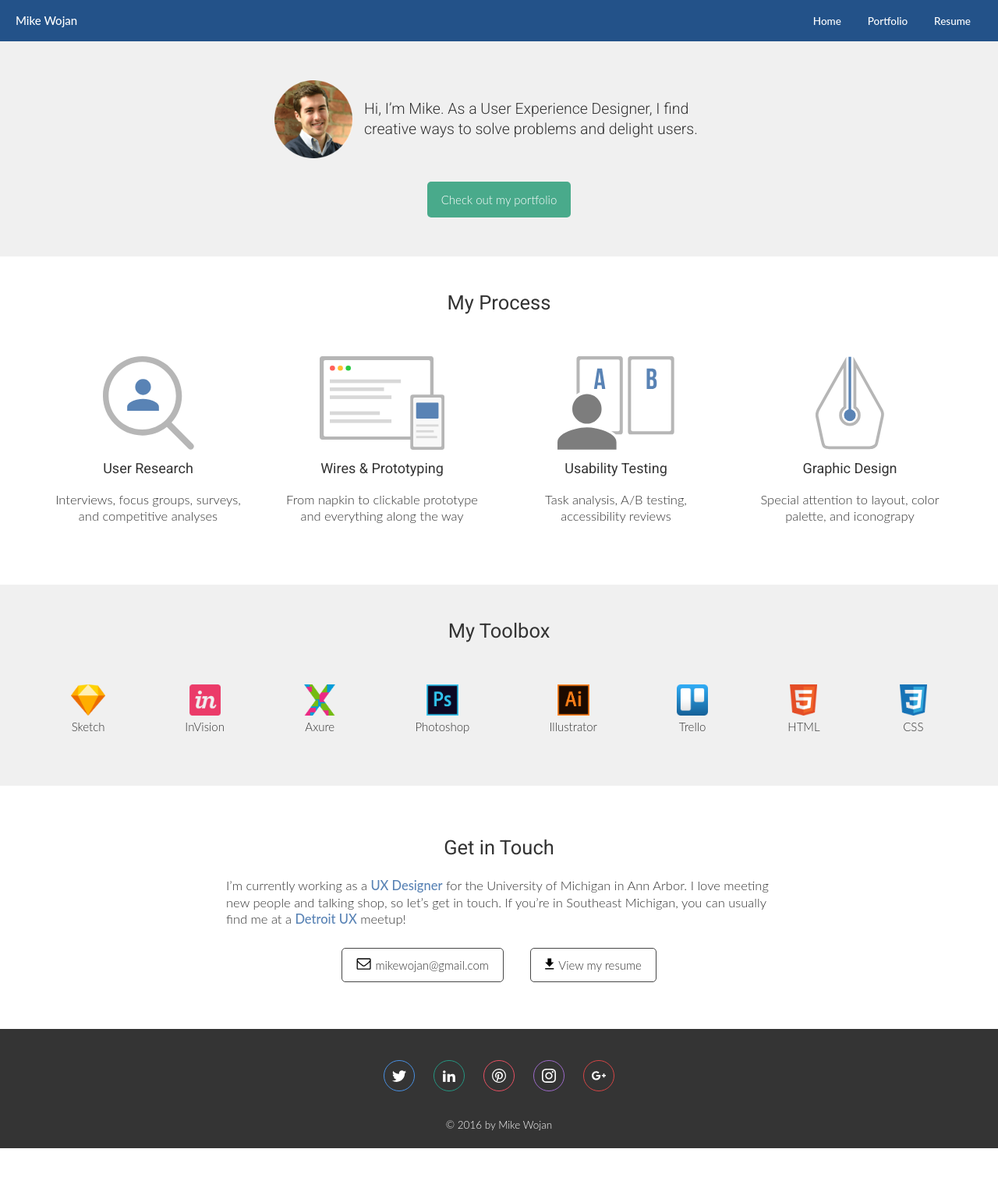
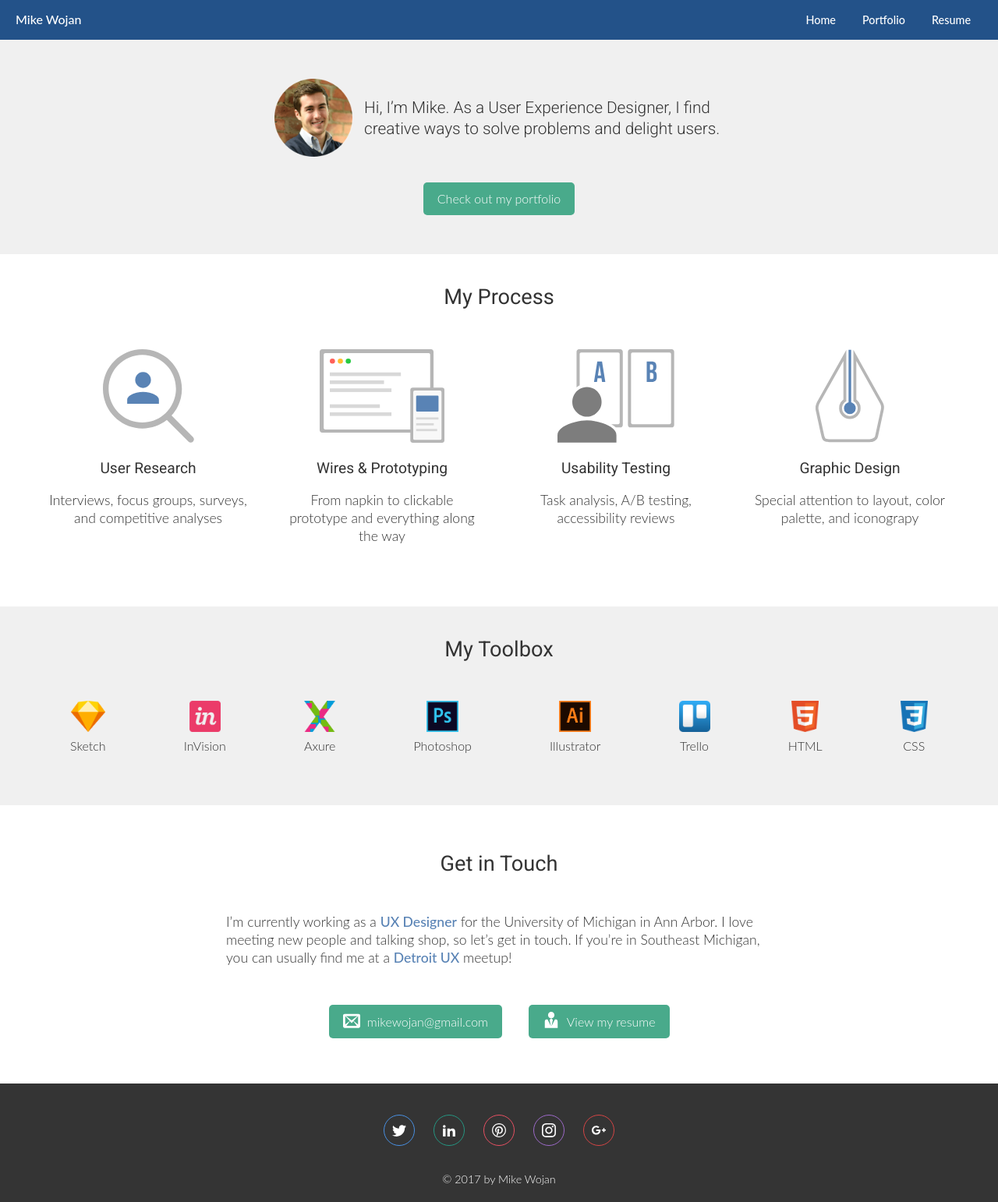
Before and after one commit to mtwojan/mikewojan.com, a Jekyll site: the page built from index.md, in a window 1280 px wide. Shown: the whole page at 78% size. Built offline with Jekyll 4.4.1, drawn with Linux system fonts in a browser that asks for light colours; before the commit the page ends 1473 px from its top, so only the background shows below that.

Commit message:
add new icons to contact section buttons, hover effect to buttons, and update copyright

```diff
--- a/_includes/footer.html
+++ b/_includes/footer.html
@@ -11,5 +11,5 @@
     <a class="social-icon googleplus"  href="https://plus.google.com/u/0/+MichaelWojan"><svg class="icon icon-google-plus"><use xlink:href="/img/symbol-defs.svg#icon-google-plus"></use></svg></a>
 
   </div>
-  <p>&copy; 2016 by Mike Wojan</p>
+  <p>&copy; 2017 by Mike Wojan</p>
 </footer>
--- a/_layouts/default.html
+++ b/_layouts/default.html
@@ -7,7 +7,6 @@
   <link href="https://fonts.googleapis.com/css?family=Roboto:300,400,500,700" rel="stylesheet">
   <link href="https://fonts.googleapis.com/css?family=Oswald:300,400,700" rel="stylesheet">
   <meta charset="UTF-8">
-  <link rel="stylesheet" href="http://www.w3schools.com/lib/w3.css">
   <link rel="stylesheet" href="/css/styles.css">
   <meta name="viewport" content="width=device-width, initial-scale=1.0">
   <meta http-equiv="X-UA-Compatible" content="ie=edge">
--- a/_layouts/home.html
+++ b/_layouts/home.html
@@ -4,7 +4,7 @@
 <div class="intro-container">
   <div class="home-wrapper intro-content">
     <div class="intro-image">
-      <img src="img/mike.png" alt="Mike Wojan headshot" class="mike-headshot">
+      <img src="img/mike.png" alt="Mike Wojan portrait" class="mike-headshot">
     </div>
     <div class="intro-paragraph">
       <p>Hi, I’m Mike. As a User Experience Designer, I find creative ways to solve problems and delight users.</p>
@@ -87,9 +87,12 @@
     <p>I’m currently working as a <a href="http://ai.umich.edu/teammember/wojan-mike/">UX Designer</a> for the University of Michigan in Ann Arbor. I love meeting new people and talking shop, so let’s get in touch. If you’re in Southeast Michigan, you can usually find me at a <a href="https://www.meetup.com/Detroit-User-Experience/">Detroit UX</a> meetup!</p>
   </div>
   <div class="email-and-resume-container">
-    <a class="button button-outline" href="mailto:mikewojan@gmail.com">
-      <img src="img/icons/email.svg" alt="email icon">mikewojan@gmail.com</a>
-    <a class="button button-outline" href="/docs/wojan-resume.pdf" target="_blank">
-      <img src="img/icons/resume.svg" alt="resume icon">View my resume</a>
+    <a class="button" href="mailto:mikewojan@gmail.com">
+      <svg class="icon icon-envelop"><use xlink:href="/img/symbol-defs.svg#icon-envelop"></use></svg>
+      mikewojan@gmail.com</a>
+    <a class="button" href="/docs/wojan-resume.pdf" target="_blank">
+      <svg class="icon icon-user-tie"><use xlink:href="/img/symbol-defs.svg#icon-user-tie"></use></svg>
+      View my resume
+    </a>
   </div>
 </div>
--- a/_sass/components/_buttons.scss
+++ b/_sass/components/_buttons.scss
@@ -11,11 +11,6 @@
 
   &:hover {
     text-decoration: none;
+    background-color: #6ABDA2;
   }
 }
-
-.button-outline {
-  border: 1px solid #474747;
-  color: $body-text;
-  background-color: #fff;
-}
--- a/_sass/pages/_homepage.scss
+++ b/_sass/pages/_homepage.scss
@@ -42,10 +42,6 @@
   img{
     width: 100px;
   }
-}
-
-.intro-paragraph {
-
 }
 
 .process-container {
@@ -125,7 +121,7 @@
 
 .contact {
   max-width: 700px;
-  padding-bottom: 20px;
+  padding: 10px 0px 40px;
   text-align: left;
 }
 
@@ -135,7 +131,6 @@
     display: inline;
   }
   a {
-    color: $body-text;
     margin: 0px 15px;
     @include breakpoint($mq-small) {
       display: block;
@@ -154,9 +149,12 @@
   button:hover {
     cursor: pointer;
   }
-  img {
-    height: 15px;
+  svg {
+    vertical-align: bottom;
     margin-right: 5px;
-    vertical-align: text-top;
+    width: 22px;
+    height: 22px;
+    fill: #fff;
+    top: 5px;
   }
 }
--- a/js/svgxuse.js
+++ b/js/svgxuse.js
@@ -1,13 +1,13 @@
 /*!
- * @copyright Copyright (c) 2016 IcoMoon.io
+ * @copyright Copyright (c) 2017 IcoMoon.io
  * @license   Licensed under MIT license
  *            See https://github.com/Keyamoon/svgxuse
- * @version   1.1.23
+ * @version   1.2.1
  */
 /*jslint browser: true */
 /*global XDomainRequest, MutationObserver, window */
 (function () {
-    'use strict';
+    "use strict";
     if (window && window.addEventListener) {
         var cache = Object.create(null); // holds xhr objects to prevent multiple requests
         var checkUseElems;
@@ -21,8 +21,8 @@
         };
         var observeChanges = function () {
             var observer;
-            window.addEventListener('resize', debouncedCheck, false);
-            window.addEventListener('orientationchange', debouncedCheck, false);
+            window.addEventListener("resize", debouncedCheck, false);
+            window.addEventListener("orientationchange", debouncedCheck, false);
             if (window.MutationObserver) {
                 observer = new MutationObserver(debouncedCheck);
                 observer.observe(document.documentElement, {
@@ -33,16 +33,16 @@
                 unobserveChanges = function () {
                     try {
                         observer.disconnect();
-                        window.removeEventListener('resize', debouncedCheck, false);
-                        window.removeEventListener('orientationchange', debouncedCheck, false);
+                        window.removeEventListener("resize", debouncedCheck, false);
+                        window.removeEventListener("orientationchange", debouncedCheck, false);
                     } catch (ignore) {}
                 };
             } else {
-                document.documentElement.addEventListener('DOMSubtreeModified', debouncedCheck, false);
+                document.documentElement.addEventListener("DOMSubtreeModified", debouncedCheck, false);
                 unobserveChanges = function () {
-                    document.documentElement.removeEventListener('DOMSubtreeModified', debouncedCheck, false);
-                    window.removeEventListener('resize', debouncedCheck, false);
-                    window.removeEventListener('orientationchange', debouncedCheck, false);
+                    document.documentElement.removeEventListener("DOMSubtreeModified", debouncedCheck, false);
+                    window.removeEventListener("resize", debouncedCheck, false);
+                    window.removeEventListener("orientationchange", debouncedCheck, false);
                 };
             }
         };
@@ -55,10 +55,10 @@
                 if (loc.protocol !== undefined) {
                     a = loc;
                 } else {
-                    a = document.createElement('a');
+                    a = document.createElement("a");
                     a.href = loc;
                 }
-                return a.protocol.replace(/:/g, '') + a.host;
+                return a.protocol.replace(/:/g, "") + a.host;
             }
             var Request;
             var origin;
@@ -67,7 +67,7 @@
                 Request = new XMLHttpRequest();
                 origin = getOrigin(location);
                 origin2 = getOrigin(url);
-                if (Request.withCredentials === undefined && origin2 !== '' && origin2 !== origin) {
+                if (Request.withCredentials === undefined && origin2 !== "" && origin2 !== origin) {
                     Request = XDomainRequest || undefined;
                 } else {
                     Request = XMLHttpRequest;
@@ -75,16 +75,17 @@
             }
             return Request;
         };
-        var xlinkNS = 'http://www.w3.org/1999/xlink';
+        var xlinkNS = "http://www.w3.org/1999/xlink";
         checkUseElems = function () {
             var base;
             var bcr;
-            var fallback = ''; // optional fallback URL in case no base path to SVG file was given and no symbol definition was found.
+            var fallback = ""; // optional fallback URL in case no base path to SVG file was given and no symbol definition was found.
             var hash;
             var href;
             var i;
             var inProgressCount = 0;
             var isHidden;
+            var isXlink = false;
             var Request;
             var url;
             var uses;
@@ -100,24 +101,28 @@
             function attrUpdateFunc(spec) {
                 return function () {
                     if (cache[spec.base] !== true) {
-                        spec.useEl.setAttributeNS(xlinkNS, 'xlink:href', '#' + spec.hash);
+                        if (spec.isXlink) {
+                            spec.useEl.setAttributeNS(xlinkNS, "xlink:href", "#" + spec.hash);
+                        } else {
+                            spec.useEl.setAttribute("href", "#" + spec.hash);
+                        }
                     }
                 };
             }
             function onloadFunc(xhr) {
                 return function () {
                     var body = document.body;
-                    var x = document.createElement('x');
+                    var x = document.createElement("x");
                     var svg;
                     xhr.onload = null;
                     x.innerHTML = xhr.responseText;
-                    svg = x.getElementsByTagName('svg')[0];
+                    svg = x.getElementsByTagName("svg")[0];
                     if (svg) {
-                        svg.setAttribute('aria-hidden', 'true');
-                        svg.style.position = 'absolute';
+                        svg.setAttribute("aria-hidden", "true");
+                        svg.style.position = "absolute";
                         svg.style.width = 0;
                         svg.style.height = 0;
-                        svg.style.overflow = 'hidden';
+                        svg.style.overflow = "hidden";
                         body.insertBefore(svg, body.firstChild);
                     }
                     observeIfDone();
@@ -132,7 +137,7 @@
             }
             unobserveChanges(); // stop watching for changes to DOM
             // find all use elements
-            uses = document.getElementsByTagName('use');
+            uses = document.getElementsByTagName("use");
             for (i = 0; i < uses.length; i += 1) {
                 try {
                     bcr = uses[i].getBoundingClientRect();
@@ -140,9 +145,15 @@
                     // failed to get bounding rectangle of the use element
                     bcr = false;
                 }
-                href = uses[i].getAttributeNS(xlinkNS, 'href');
+                href = uses[i].getAttribute("href");
+                if (!href) {
+                    href = uses[i].getAttributeNS(xlinkNS, "href");
+                    isXlink = true;
+                } else {
+                    isXlink = false;
+                }
                 if (href && href.split) {
-                    url = href.split('#');
+                    url = href.split("#");
                 } else {
                     url = ["", ""];
                 }
@@ -164,7 +175,8 @@
                             setTimeout(attrUpdateFunc({
                                 useEl: uses[i],
                                 base: base,
-                                hash: hash
+                                hash: hash,
+                                isXlink: isXlink
                             }), 0);
                         }
                         if (xhr === undefined) {
@@ -175,7 +187,7 @@
                                 xhr.onload = onloadFunc(xhr);
                                 xhr.onerror = onErrorTimeout(xhr);
                                 xhr.ontimeout = onErrorTimeout(xhr);
-                                xhr.open('GET', base);
+                                xhr.open("GET", base);
                                 xhr.send();
                                 inProgressCount += 1;
                             }
@@ -202,13 +214,13 @@
                     }
                 }
             }
-            uses = '';
+            uses = "";
             inProgressCount += 1;
             observeIfDone();
         };
         // The load event fires when all resources have finished loading, which allows detecting whether SVG use elements are empty.
-        window.addEventListener('load', function winLoad() {
-            window.removeEventListener('load', winLoad, false); // to prevent memory leaks
+        window.addEventListener("load", function winLoad() {
+            window.removeEventListener("load", winLoad, false); // to prevent memory leaks
             tid = setTimeout(checkUseElems, 0);
         }, false);
     }
```
Also changed, not shown: img/symbol-defs.svg, 2 other files.
